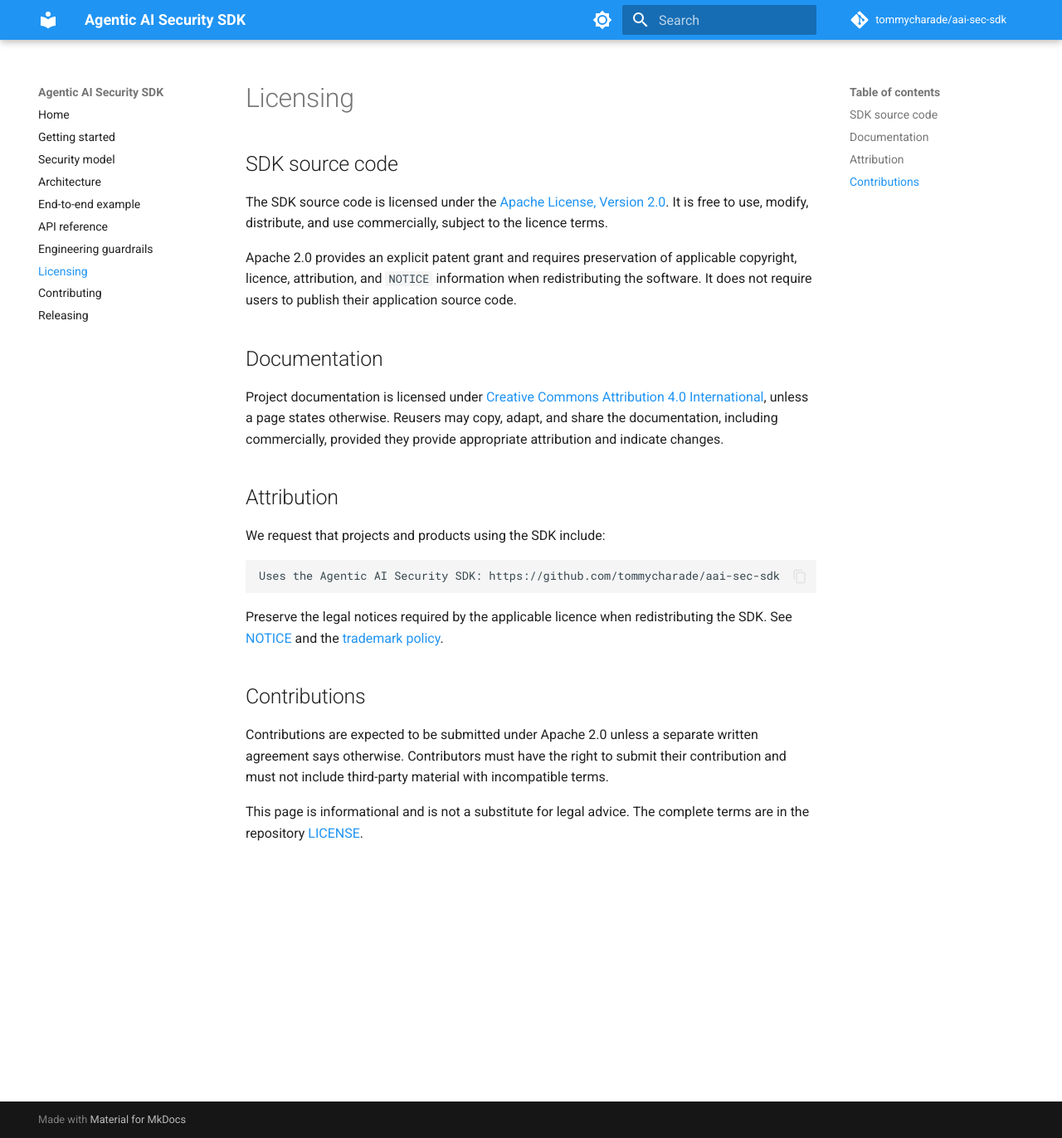
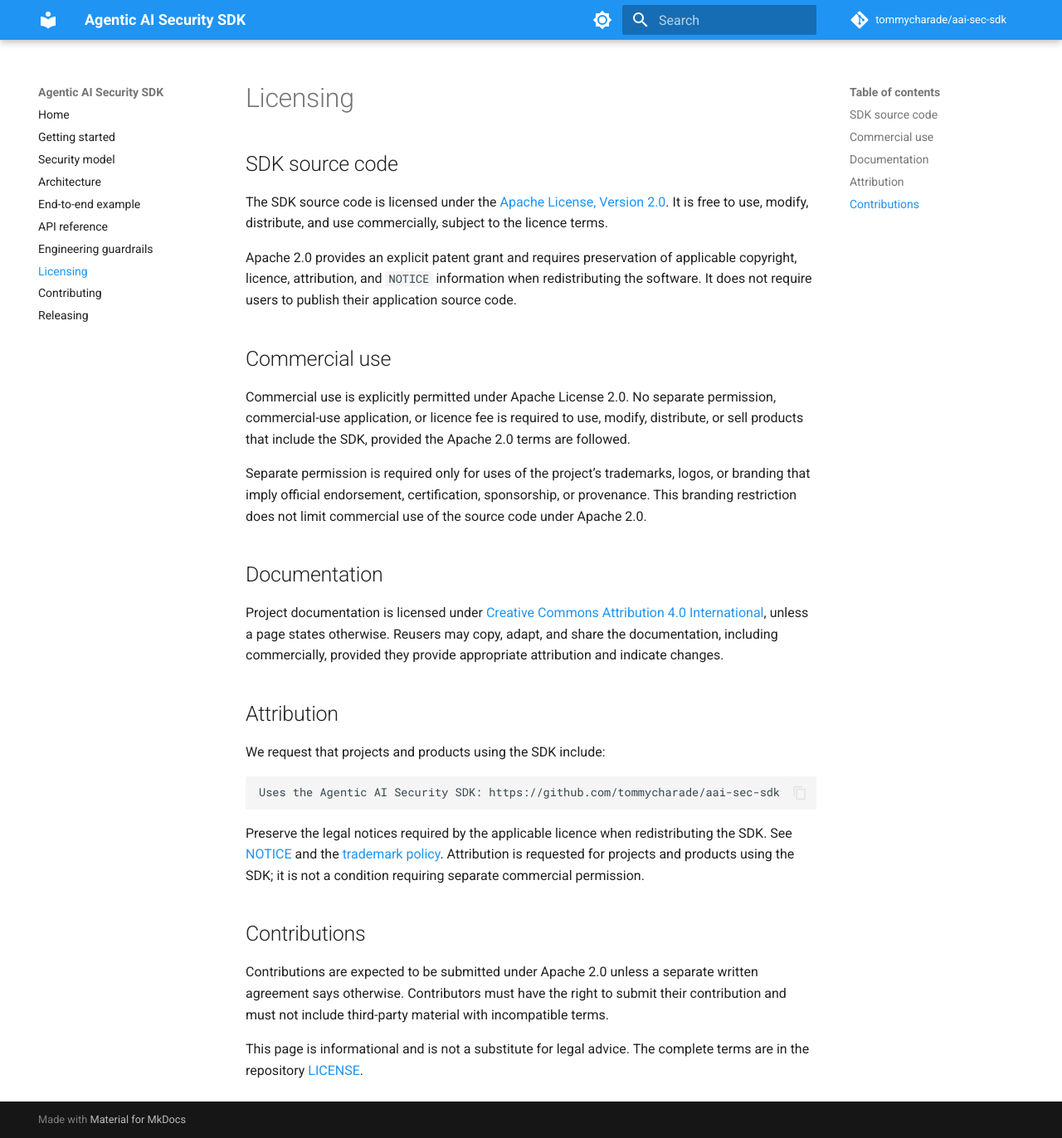
Before and after one commit to tommycharade/aai-sec-sdk, an MkDocs documentation site: the page built from docs/license.md, in a window 1280 px wide and 1372 px high. Shown: the whole window at 83% size. Built offline with MkDocs 1.6.1 and Material for MkDocs 9.7.7, drawn with Linux system fonts in a browser that asks for light colours; comment, search, counter and statistics services are not loaded.

Commit message:
Clarify Apache-2.0 commercial use

````diff
--- a/docs/license.md
+++ b/docs/license.md
@@ -5,6 +5,18 @@
 The SDK source code is licensed under the [Apache License, Version 2.0](https://www.apache.org/licenses/LICENSE-2.0). It is free to use, modify, distribute, and use commercially, subject to the licence terms.
 
 Apache 2.0 provides an explicit patent grant and requires preservation of applicable copyright, licence, attribution, and `NOTICE` information when redistributing the software. It does not require users to publish their application source code.
+
+## Commercial use
+
+Commercial use is explicitly permitted under Apache License 2.0. No separate
+permission, commercial-use application, or licence fee is required to use,
+modify, distribute, or sell products that include the SDK, provided the Apache
+2.0 terms are followed.
+
+Separate permission is required only for uses of the project’s trademarks,
+logos, or branding that imply official endorsement, certification, sponsorship,
+or provenance. This branding restriction does not limit commercial use of the
+source code under Apache 2.0.
 
 ## Documentation
 
@@ -18,7 +30,7 @@ We request that projects and products using the SDK include:
 Uses the Agentic AI Security SDK: https://github.com/tommycharade/aai-sec-sdk
 ```
 
-Preserve the legal notices required by the applicable licence when redistributing the SDK. See [NOTICE](https://github.com/tommycharade/aai-sec-sdk/blob/main/NOTICE) and the [trademark policy](https://github.com/tommycharade/aai-sec-sdk/blob/main/TRADEMARKS.md).
+Preserve the legal notices required by the applicable licence when redistributing the SDK. See [NOTICE](https://github.com/tommycharade/aai-sec-sdk/blob/main/NOTICE) and the [trademark policy](https://github.com/tommycharade/aai-sec-sdk/blob/main/TRADEMARKS.md). Attribution is requested for projects and products using the SDK; it is not a condition requiring separate commercial permission.
 
 ## Contributions
 
````
Also changed, not shown: CHANGELOG.md (+3 -0 lines), TRADEMARKS.md (+5 -2 lines), 2 other files.
